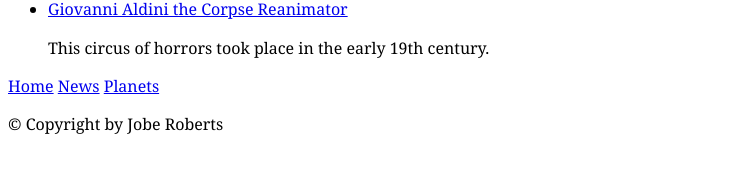
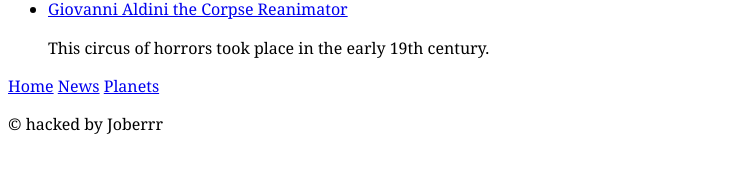
Before and after one commit to Joberrr/hide, a Jekyll site: the page built from index.html, in a window 1280 px wide. Shown: the part 508-681 px from the top of the page, without its empty margins (0-738 px from the left). Built offline with Jekyll 4.4.1, drawn with Linux system fonts in a browser that asks for light colours; Markdown is read by kramdown in place of the engine named in the settings.

Commit message:
hacked by

```diff
--- a/_layouts/default.html
+++ b/_layouts/default.html
@@ -24,7 +24,7 @@
 	<footer>
 			{% include nav.html navclass='nav-bottom' %}
 				<p>
-					&copy; Copyright  by Jobe Roberts
+					&copy; hacked by Joberrr
 				</p>
 	</footer>
 	</body>
```
